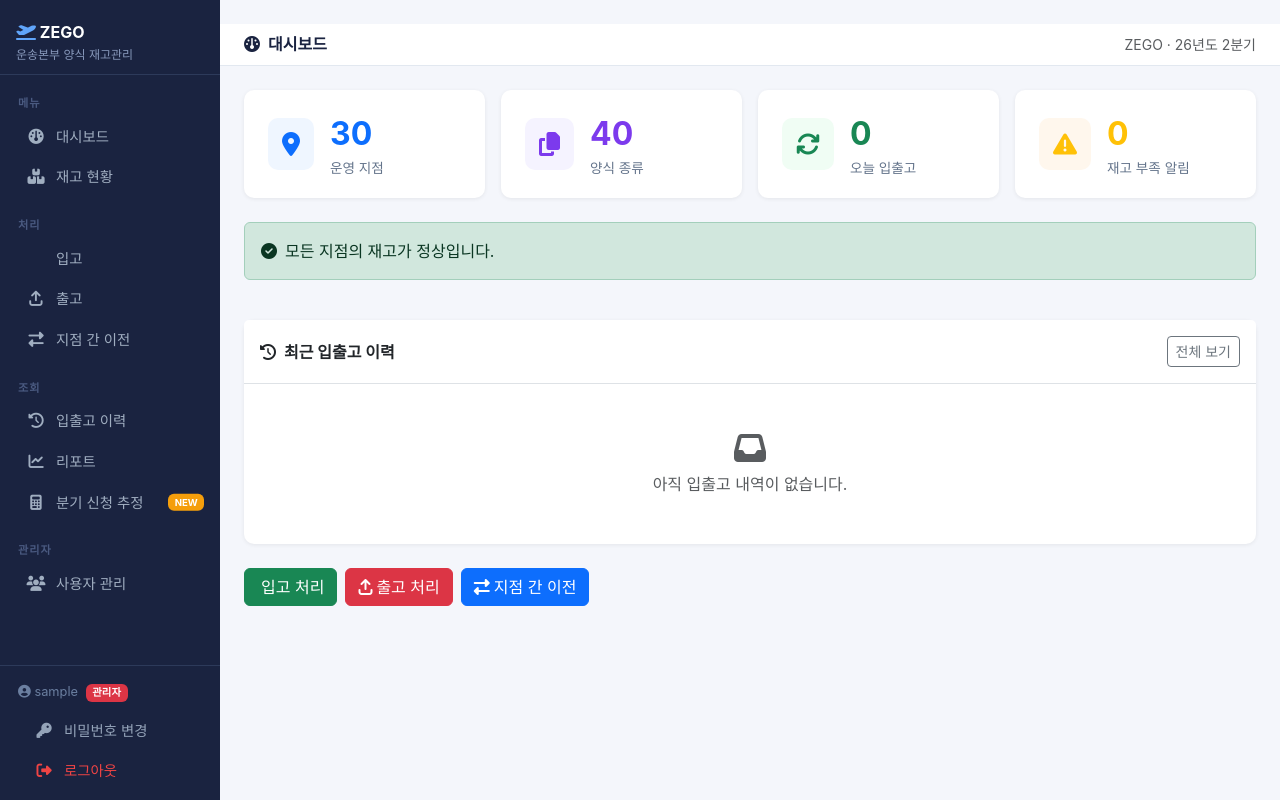
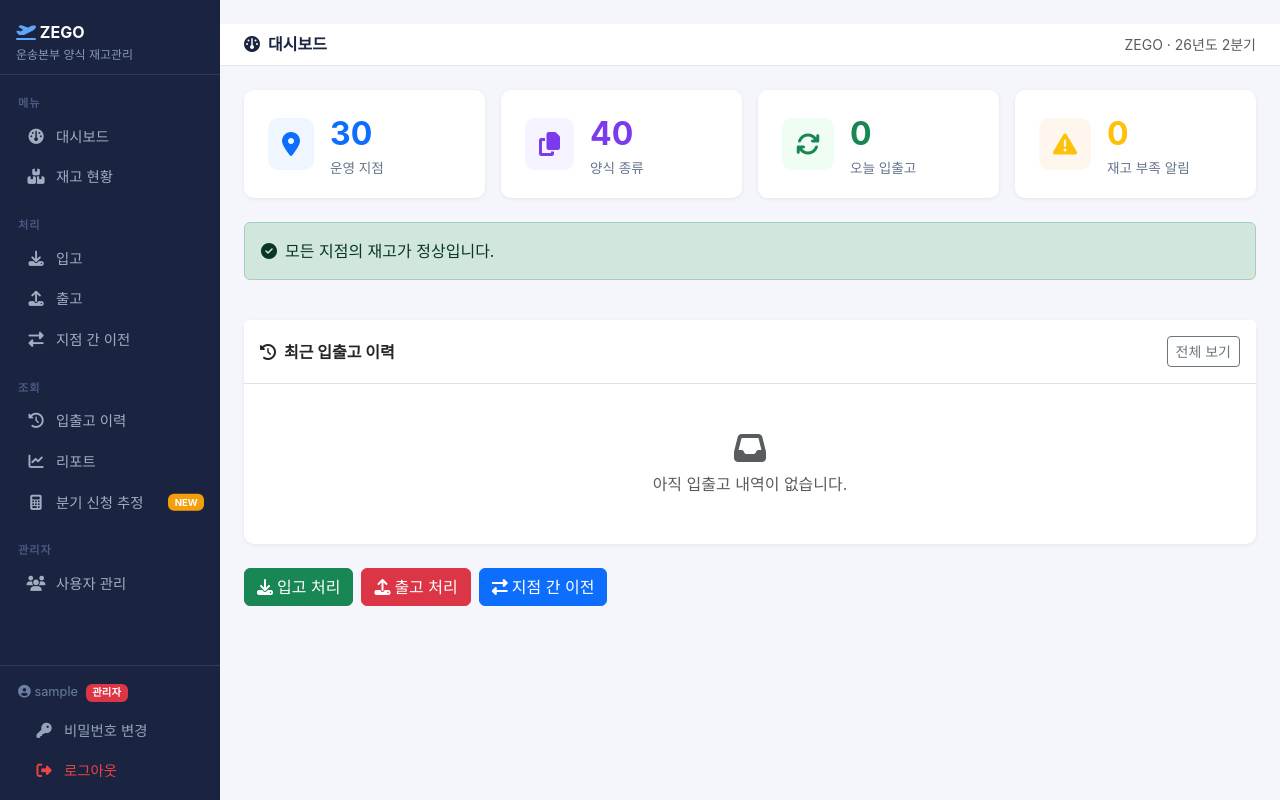
Before and after one commit to esrhdq/ZEGO, a Flask app: page /dashboard in a window 1280 px wide. Run offline with Flask 3, Linux system fonts and the light colour scheme; the visitor is signed in with stand-in values (Sample User, id 1); data comes from the database, SQL or seed files in the repository; data that the repository does not hold is empty; some libraries are stand-ins or nearby versions; some web fonts are replaced.

Commit message:
fix: FA6 Pro 전용 아이콘 → Free 아이콘으로 교체
fa-arrow-down-to-bracket, fa-arrow-up-from-bracket 는 FA6 Pro 전용.
입고 → fa-download, 출고 → fa-upload (Free) 로 변경.

Co-Authored-By: Claude Sonnet 4.6 <noreply@anthropic.com>

```diff
--- a/templates/base.html
+++ b/templates/base.html
@@ -118,8 +118,8 @@
     <a href="{{ url_for('dashboard') }}"     class="nav-link {% if endpoint=='dashboard'    %}active{% endif %}"><i class="fa-solid fa-gauge"></i>대시보드</a>
     <a href="{{ url_for('inventory') }}"    class="nav-link {% if endpoint=='inventory'   %}active{% endif %}"><i class="fa-solid fa-boxes-stacked"></i>재고 현황</a>
     <div class="section-label mt-2">처리</div>
-    <a href="{{ url_for('inbound') }}"      class="nav-link {% if endpoint=='inbound'     %}active{% endif %}"><i class="fa-solid fa-arrow-down-to-bracket"></i>입고</a>
-    <a href="{{ url_for('outbound') }}"     class="nav-link {% if endpoint=='outbound'    %}active{% endif %}"><i class="fa-solid fa-arrow-up-from-bracket"></i>출고</a>
+    <a href="{{ url_for('inbound') }}"      class="nav-link {% if endpoint=='inbound'     %}active{% endif %}"><i class="fa-solid fa-download"></i>입고</a>
+    <a href="{{ url_for('outbound') }}"     class="nav-link {% if endpoint=='outbound'    %}active{% endif %}"><i class="fa-solid fa-upload"></i>출고</a>
     <a href="{{ url_for('transfer') }}"     class="nav-link {% if endpoint=='transfer'    %}active{% endif %}"><i class="fa-solid fa-right-left"></i>지점 간 이전</a>
     <div class="section-label mt-2">조회</div>
     <a href="{{ url_for('transactions') }}"  class="nav-link {% if endpoint=='transactions' %}active{% endif %}"><i class="fa-solid fa-clock-rotate-left"></i>입출고 이력</a>
--- a/templates/dashboard.html
+++ b/templates/dashboard.html
@@ -183,10 +183,10 @@
 <!-- 바로가기 버튼 -->
 <div class="row g-2 mt-3 shortcut-row">
   <div class="col-auto">
-    <a href="{{ url_for('inbound') }}" class="btn btn-success"><i class="fa-solid fa-arrow-down-to-bracket me-1"></i>입고 처리</a>
+    <a href="{{ url_for('inbound') }}" class="btn btn-success"><i class="fa-solid fa-download me-1"></i>입고 처리</a>
   </div>
   <div class="col-auto">
-    <a href="{{ url_for('outbound') }}" class="btn btn-danger"><i class="fa-solid fa-arrow-up-from-bracket me-1"></i>출고 처리</a>
+    <a href="{{ url_for('outbound') }}" class="btn btn-danger"><i class="fa-solid fa-upload me-1"></i>출고 처리</a>
   </div>
   <div class="col-auto">
     <a href="{{ url_for('transfer') }}" class="btn btn-primary"><i class="fa-solid fa-right-left me-1"></i>지점 간 이전</a>
--- a/templates/inbound.html
+++ b/templates/inbound.html
@@ -1,6 +1,6 @@
 {% extends 'base.html' %}
 {% block title %}입고 처리{% endblock %}
-{% block page_title %}<i class="fa-solid fa-arrow-down-to-bracket me-2"></i>입고 처리{% endblock %}
+{% block page_title %}<i class="fa-solid fa-download me-2"></i>입고 처리{% endblock %}
 
 {% block content %}
 <!-- 엑셀 업로드 섹션 -->
--- a/templates/outbound.html
+++ b/templates/outbound.html
@@ -1,6 +1,6 @@
 {% extends 'base.html' %}
 {% block title %}출고 처리{% endblock %}
-{% block page_title %}<i class="fa-solid fa-arrow-up-from-bracket me-2"></i>출고 처리{% endblock %}
+{% block page_title %}<i class="fa-solid fa-upload me-2"></i>출고 처리{% endblock %}
 
 {% block content %}
 <div class="row justify-content-center">
```
